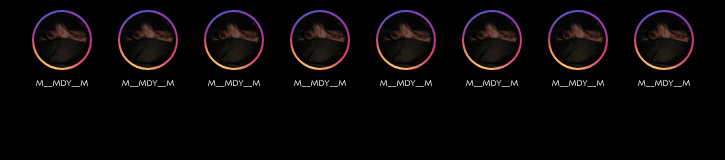
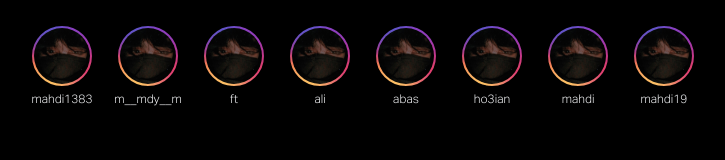
Before and after one commit to m-mdy-m/web-app-instagram, a website with bundled scripts: page index.html in a window 1280 px wide. Shown: the whole page, without its empty margins (277-1002 px from the left). Built offline with nearby package versions, Linux system fonts and the light colour scheme.

Commit message:
style story box and set name page

```diff
--- a/components/story/story.js
+++ b/components/story/story.js
@@ -1,11 +1,10 @@
 const template = document.createElement("template");
 template.innerHTML = `
-	<link rel="stylesheet" href="style/style.css" />
+	<link rel="stylesheet" href="style/style.css"/>
     <figure class="h-full w-[70px]  mx-2 flex flex-col justify-center items-center ">
-					<img src="images/image/image_story.jpg" alt="" class="w-full h-3/4 rounded-full storyLine">
-					<h3 class="font-mavisBold text-xs text-gray-100">m__mdy__m</h3>
-				</figure>
-	`;
+		<img src="images/image/image_story.jpg" alt="" class="w-full h-3/4 rounded-full storyLine cursor-pointer">
+		<h3 class=" text-xs text-gray-100"></h3>
+	</figure>`;
 class story extends HTMLElement {
 	constructor() {
 		super();
@@ -13,7 +12,13 @@ class story extends HTMLElement {
 		this.shadowRoot.appendChild(template.content.cloneNode(true));
 	}
 	connectedCallback() {
-		this.shadowRoot.querySelector("");
+		this.shadowRoot.querySelector("img").innerHTML =
+			this.getAttribute("profile");
+		this.shadowRoot.querySelector("h3").innerHTML =
+			this.getAttribute("id-page");
+	}
+	static observedAttributes() {
+		return ["profile", "id-page"];
 	}
 }
 export { story };
--- a/index.html
+++ b/index.html
@@ -8,15 +8,15 @@
 	</head>
 	<body class="bg-black w-full h-screen box-border">
 		<header class="w-full h-24 flex justify-center items-center">
-			<div class="w-3/4 h-24 flex justify-center items-center">
-				<story-box></story-box>
-				<story-box></story-box>
-				<story-box></story-box>
-				<story-box></story-box>
-				<story-box></story-box>
-				<story-box></story-box>
-				<story-box></story-box>
-				<story-box></story-box>
+			<div class="w-3/4 h-24 flex justify-center items-center mt-8 font-aktivLight lowercase ">
+				<story-box profile="images/image/image_story.jpg" id-page="mahdi1383"></story-box>
+				<story-box profile="images/image/image_story.jpg" id-page="m__mdy__m" ></story-box>
+				<story-box profile="images/image/image_story.jpg" id-page="ft" ></story-box>
+				<story-box profile="images/image/image_story.jpg" id-page="ali" ></story-box>
+				<story-box profile="images/image/image_story.jpg" id-page="abas" ></story-box>
+				<story-box profile="images/image/image_story.jpg" id-page="ho3ian" ></story-box>
+				<story-box profile="images/image/image_story.jpg" id-page="mahdi" ></story-box>
+				<story-box profile="images/image/image_story.jpg" id-page="mahdi19" ></story-box>
 			</div>
 		</header>
 		<script type="module" src="scripts/scripts.js"></script>
```
Also changed, not shown: style/style.css.
